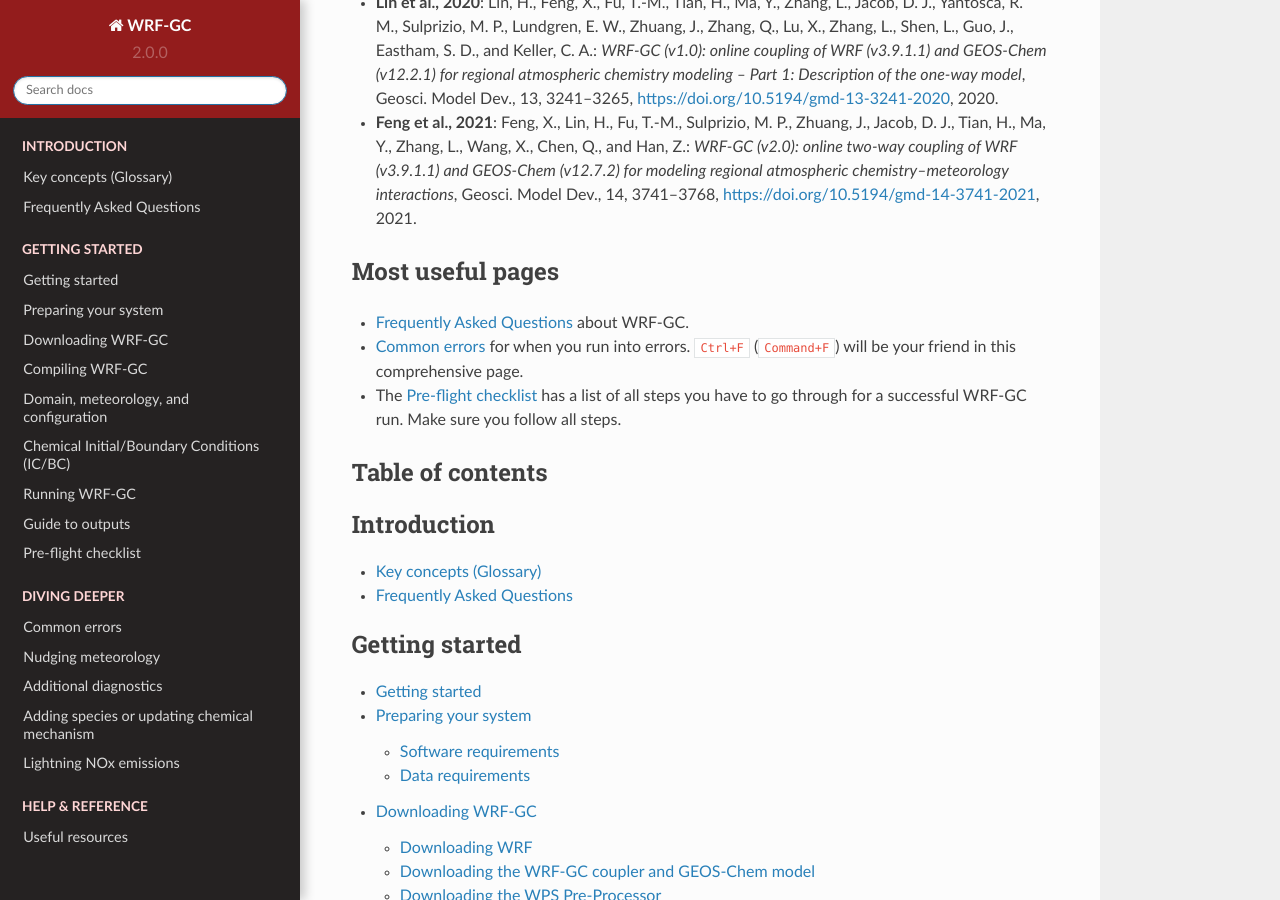
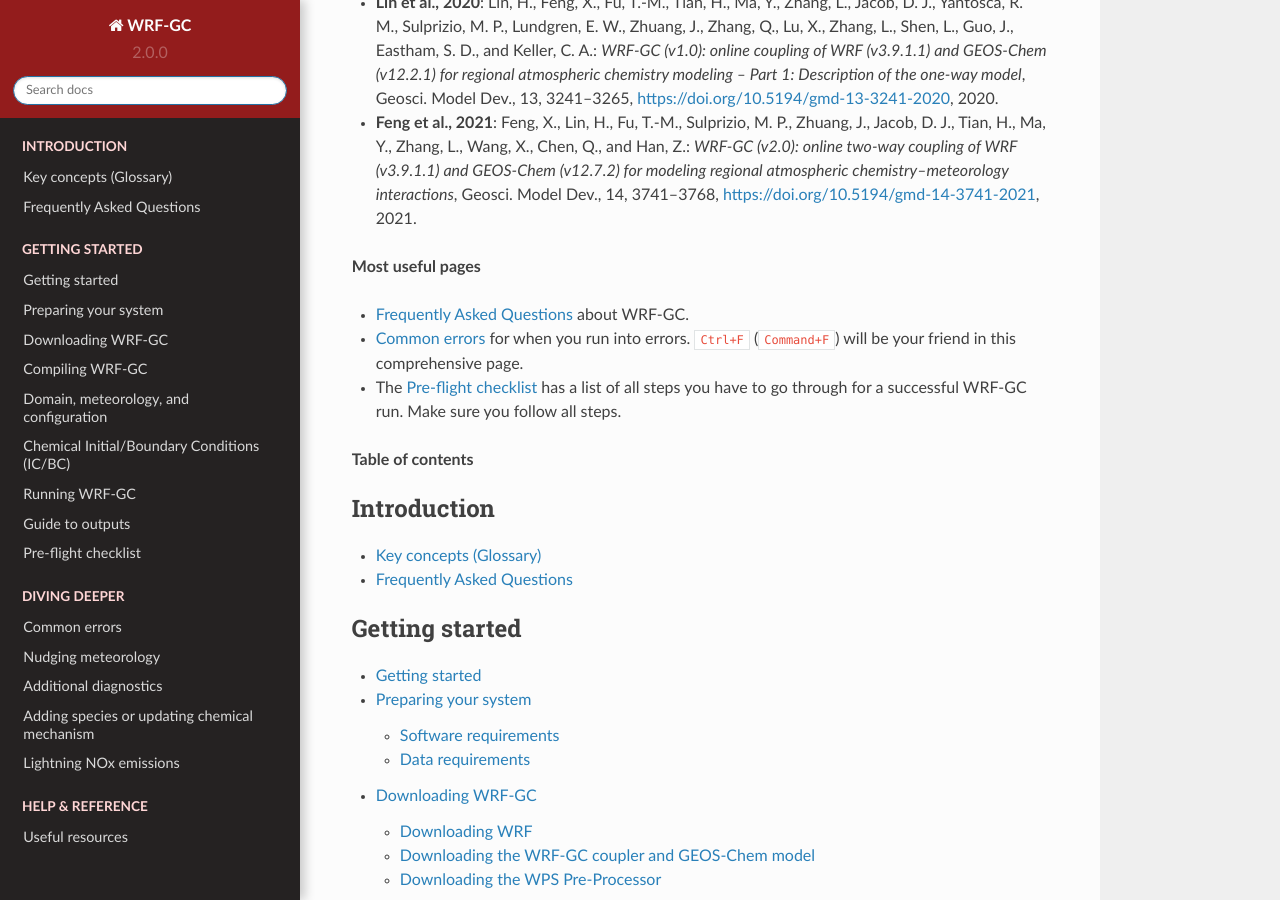
Before and after one commit to WRF-GC/documentation, a Sphinx documentation site: the page built from docs/source/index.rst, in a window 1280 px wide and 900 px high, scrolled down 534 px. Built offline with Sphinx 7.4.7 and the Read the Docs theme 2.0.0, drawn with Linux system fonts in a browser that asks for light colours.

Commit message:
Fix some PDF compile

```diff
--- a/docs/source/index.rst
+++ b/docs/source/index.rst
@@ -16,15 +16,13 @@ The key references for WRF-GC are:
 * **Lin et al., 2020**: Lin, H., Feng, X., Fu, T.-M., Tian, H., Ma, Y., Zhang, L., Jacob, D. J., Yantosca, R. M., Sulprizio, M. P., Lundgren, E. W., Zhuang, J., Zhang, Q., Lu, X., Zhang, L., Shen, L., Guo, J., Eastham, S. D., and Keller, C. A.: *WRF-GC (v1.0): online coupling of WRF (v3.9.1.1) and GEOS-Chem (v12.2.1) for regional atmospheric chemistry modeling – Part 1: Description of the one-way model*, Geosci. Model Dev., 13, 3241–3265, https://doi.org/10.5194/gmd-13-3241-2020, 2020.
 * **Feng et al., 2021**: Feng, X., Lin, H., Fu, T.-M., Sulprizio, M. P., Zhuang, J., Jacob, D. J., Tian, H., Ma, Y., Zhang, L., Wang, X., Chen, Q., and Han, Z.: *WRF-GC (v2.0): online two-way coupling of WRF (v3.9.1.1) and GEOS-Chem (v12.7.2) for modeling regional atmospheric chemistry–meteorology interactions*, Geosci. Model Dev., 14, 3741–3768, https://doi.org/10.5194/gmd-14-3741-2021, 2021.
 
-Most useful pages
-------------------
+**Most useful pages**
 
 * :doc:`/faq` about WRF-GC.
 * :doc:`/common-errors` for when you run into errors. ``Ctrl+F`` (``Command+F``) will be your friend in this comprehensive page.
 * The :doc:`/preflight-checklist` has a list of all steps you have to go through for a successful WRF-GC run. Make sure you follow all steps.
 
-Table of contents
-------------------
+**Table of contents**
 
 .. toctree::
    :maxdepth: 1
```
